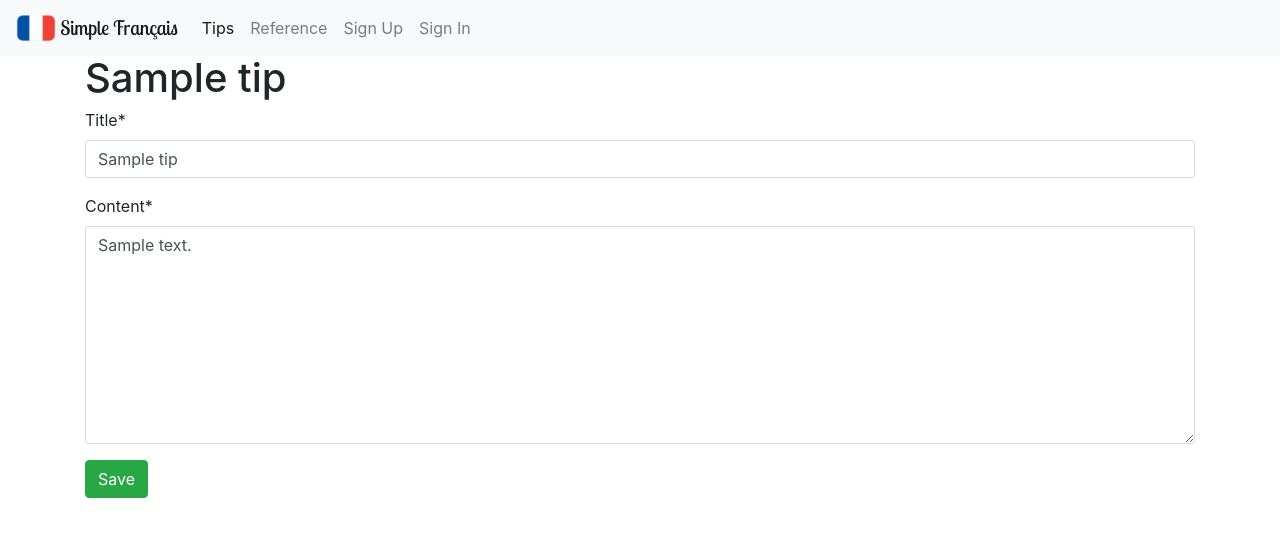
After one commit to ericgroom/simplefrench, a Django app: page /tips/1/edit in a window 1280 px wide. The commit adds this page. Shown: the top 537 px of the page. Run offline with Django 3.2, Linux system fonts and the light colour scheme; tables that the repository leaves empty hold one stand-in row (values such as "Sample post"); some libraries are stand-ins or nearby versions.

Commit message:
add tip editing

```diff
--- a/simple_french/templates/base.html
+++ b/simple_french/templates/base.html
@@ -45,10 +45,10 @@
         <div class="collapse navbar-collapse" id="navbarSupportedContent">
           <ul class="navbar-nav mr-auto">
             <li class="nav-item active">
-              <a class="nav-link" href="{% url 'tips:list' %}">Home <span class="sr-only">(current)</span></a>
+              <a class="nav-link" href="{% url 'tips:list' %}">Tips<span class="sr-only">(current)</span></a>
             </li>
             <li class="nav-item">
-              <a class="nav-link" href="{% url 'about' %}">About</a>
+              <a class="nav-link" href="{% url 'about' %}">Reference</a>
             </li>
             {% if request.user.is_authenticated %}
               <li class="nav-item">
--- a/simple_french/templates/tips/tip_detail.html
+++ b/simple_french/templates/tips/tip_detail.html
@@ -2,7 +2,7 @@
 
 {% block content %}
 <div class="tip-detail my-3 mx-5">
-    <button class="btn btn-primary float-right m-3">Edit</button>
+    <a class="btn btn-primary float-right m-3" href="{% url 'tips:update' tip.pk %}">Edit</a>
     <h1 class="display-3">{{ tip.title }}</h1>
     <p>{{ tip.content }}</p>
 </div>
--- /dev/null
+++ b/simple_french/templates/tips/tip_form.html
@@ -0,0 +1,15 @@
+{% extends "base.html" %}
+{% load crispy_forms_tags %}
+
+{% block content %}
+    <h1>{{ tip.title }}</h1>
+    <form action="{% url 'tips:update' tip.pk %}" method="post">
+        {% csrf_token %}
+        {{ form|crispy }}
+        <div class="control-group">
+            <div class="controls">
+                <button type="submit" class="btn btn-success">Save</button>
+            </div>
+        </div>
+    </form>
+{% endblock content %}
--- a/simple_french/tips/models.py
+++ b/simple_french/tips/models.py
@@ -1,4 +1,5 @@
 from django.db import models
+from django.urls import reverse
 
 # Create your models here.
 class Tip(models.Model):
@@ -8,3 +9,6 @@ class Tip(models.Model):
 
     def __str__(self):
         return self.title
+
+    def get_absolute_url(self):
+        return reverse('tips:detail', kwargs={'pk': self.pk})
--- a/simple_french/tips/urls.py
+++ b/simple_french/tips/urls.py
@@ -4,5 +4,6 @@ from . import views
 app_name = 'tips'
 urlpatterns = [
     path('', views.TipListView.as_view(), name='list'),
-    path('<pk>/detail', views.TipDetailView.as_view(), name='detail'),
+    path('<pk>', views.TipDetailView.as_view(), name='detail'),
+    path('<pk>/edit', views.TipUpdateView.as_view(), name='update'),
 ]
--- a/simple_french/tips/views.py
+++ b/simple_french/tips/views.py
@@ -1,5 +1,5 @@
 from django.shortcuts import render
-from django.views.generic import ListView, DetailView
+from django.views.generic import ListView, DetailView, UpdateView
 from .models import Tip
 
 # Create your views here.
@@ -9,3 +9,7 @@ class TipListView(ListView):
 
 class TipDetailView(DetailView):
     model = Tip
+
+class TipUpdateView(UpdateView):
+    fields = ['title', 'content',]
+    model = Tip
```
